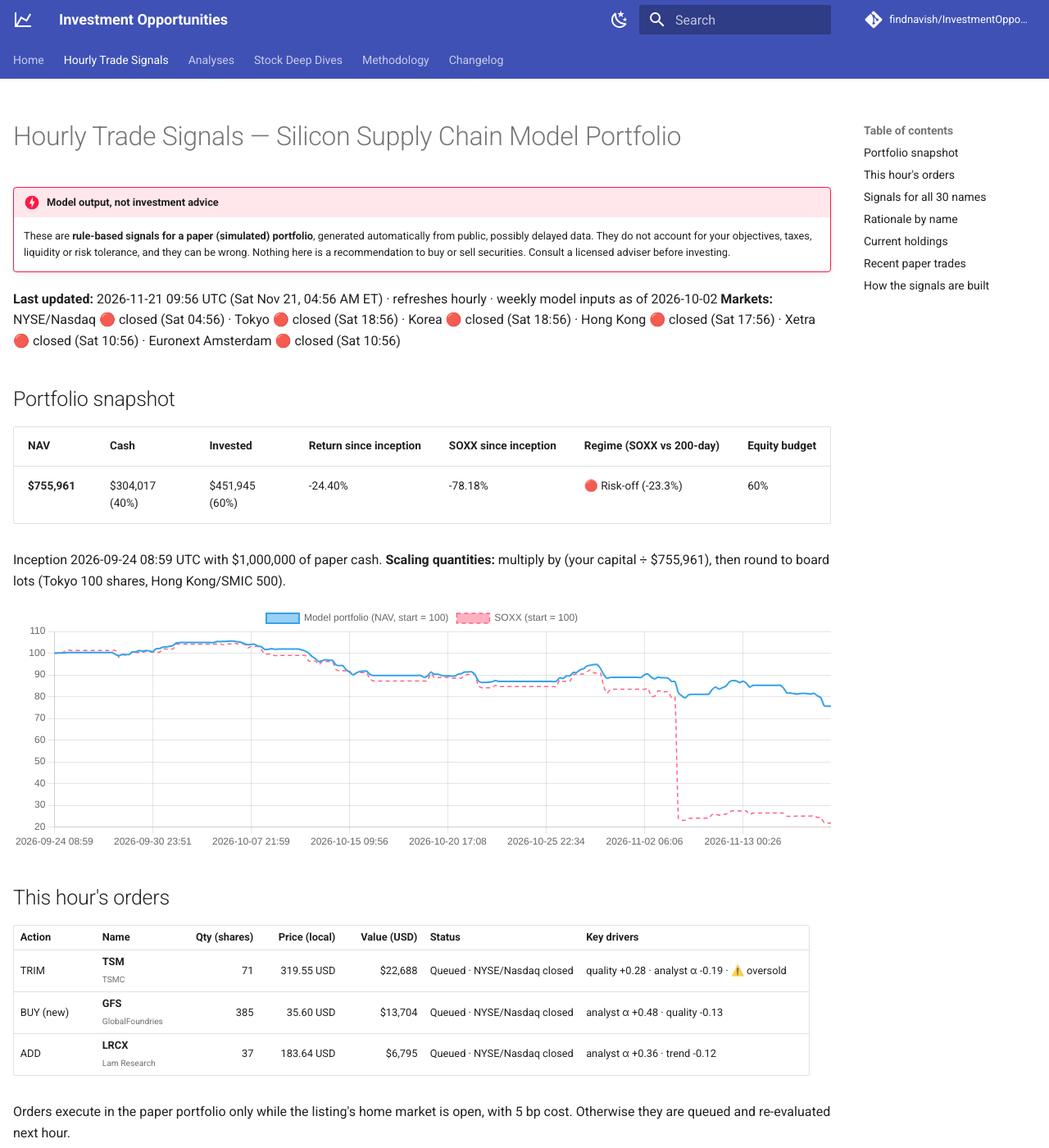
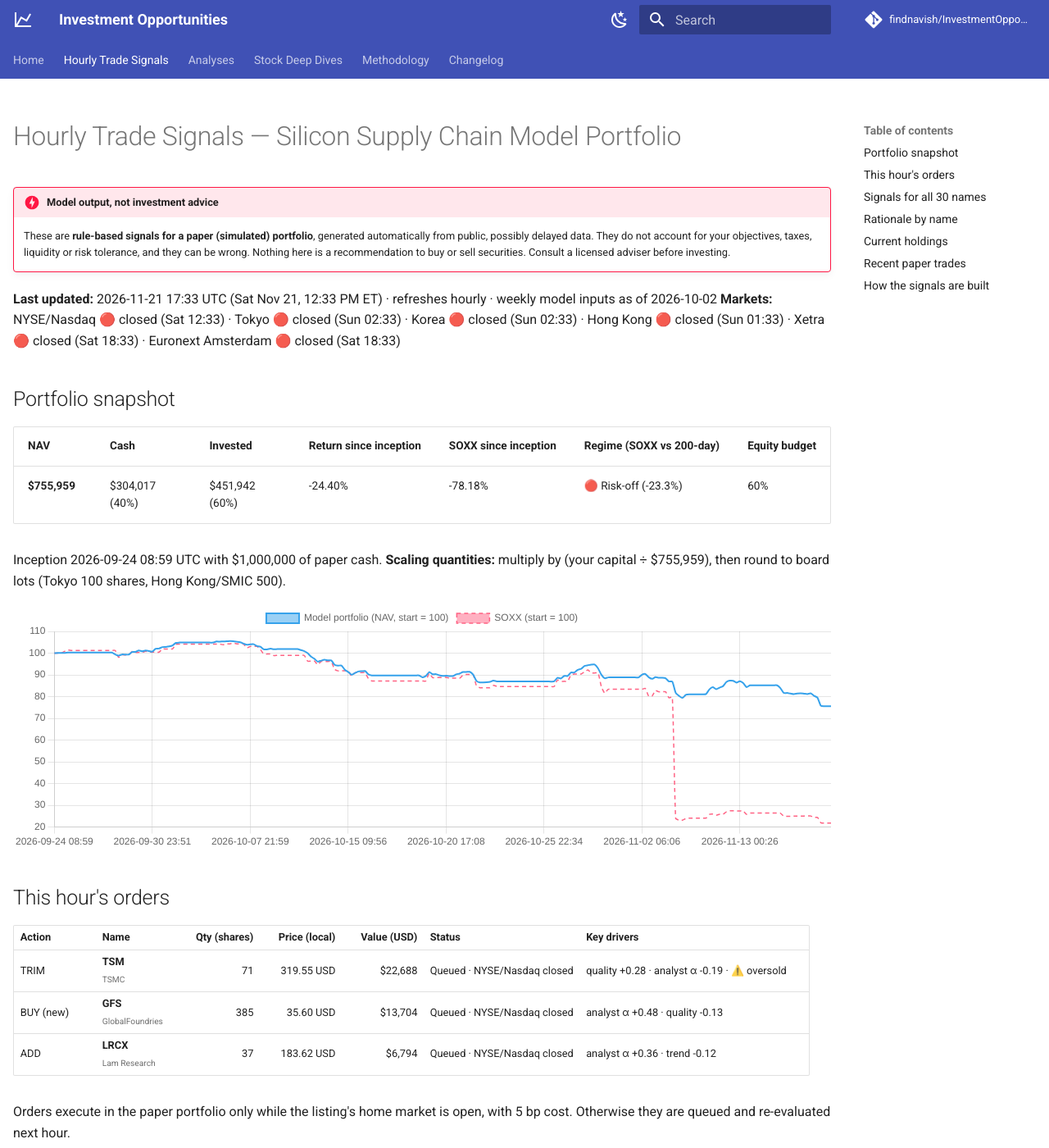
Before and after one commit to findnavish/InvestmentOpportunities, an MkDocs documentation site: the page built from docs/trade-signals/index.md, in a window 1280 px wide and 1400 px high. Shown: the whole window at 82% size. Built offline with MkDocs 1.6.1 and Material for MkDocs 9.7.7, drawn with Linux system fonts in a browser that asks for light colours; comment, search, counter and statistics services are not loaded; some of the changed text lies outside the part shown.

Commit message:
Signals update 2026-11-21 17:33 UTC

```diff
--- a/docs/trade-signals/index.md
+++ b/docs/trade-signals/index.md
@@ -8,16 +8,16 @@ hide:
 !!! danger "Model output, not investment advice"
     These are **rule-based signals for a paper (simulated) portfolio**, generated automatically from public, possibly delayed data. They do not account for your objectives, taxes, liquidity or risk tolerance, and they can be wrong. Nothing here is a recommendation to buy or sell securities. Consult a licensed adviser before investing.
 
-**Last updated:** 2026-11-21 09:56 UTC (Sat Nov 21, 04:56 AM ET) · refreshes hourly · weekly model inputs as of 2026-10-02
-**Markets:** NYSE/Nasdaq 🔴 closed (Sat 04:56) · Tokyo 🔴 closed (Sat 18:56) · Korea 🔴 closed (Sat 18:56) · Hong Kong 🔴 closed (Sat 17:56) · Xetra 🔴 closed (Sat 10:56) · Euronext Amsterdam 🔴 closed (Sat 10:56)
+**Last updated:** 2026-11-21 17:33 UTC (Sat Nov 21, 12:33 PM ET) · refreshes hourly · weekly model inputs as of 2026-10-02
+**Markets:** NYSE/Nasdaq 🔴 closed (Sat 12:33) · Tokyo 🔴 closed (Sun 02:33) · Korea 🔴 closed (Sun 02:33) · Hong Kong 🔴 closed (Sun 01:33) · Xetra 🔴 closed (Sat 18:33) · Euronext Amsterdam 🔴 closed (Sat 18:33)
 
 ## Portfolio snapshot
 
 | NAV | Cash | Invested | Return since inception | SOXX since inception | Regime (SOXX vs 200-day) | Equity budget |
 |---|---|---|---|---|---|---|
-| **$755,961** | $304,017 (40%) | $451,945 (60%) | -24.40% | -78.18% | 🔴 Risk-off (-23.3%) | 60% |
+| **$755,959** | $304,017 (40%) | $451,942 (60%) | -24.40% | -78.18% | 🔴 Risk-off (-23.3%) | 60% |
 
-Inception 2026-09-24 08:59 UTC with $1,000,000 of paper cash. **Scaling quantities:** multiply by (your capital ÷ $755,961), then round to board lots (Tokyo 100 shares, Hong Kong/SMIC 500).
+Inception 2026-09-24 08:59 UTC with $1,000,000 of paper cash. **Scaling quantities:** multiply by (your capital ÷ $755,959), then round to board lots (Tokyo 100 shares, Hong Kong/SMIC 500).
 
 <canvas id="navChart" height="90"></canvas>
 
@@ -29,7 +29,7 @@ Inception 2026-09-24 08:59 UTC with $1,000,000 of paper cash. **Scaling quantiti
 |---|---|--:|--:|--:|---|---|
 | TRIM | **TSM**<br><small>TSMC</small> | 71 | 319.55 USD | $22,688 | Queued · NYSE/Nasdaq closed | quality +0.28 · analyst α -0.19 · ⚠️ oversold |
 | BUY (new) | **GFS**<br><small>GlobalFoundries</small> | 385 | 35.60 USD | $13,704 | Queued · NYSE/Nasdaq closed | analyst α +0.48 · quality -0.13 |
-| ADD | **LRCX**<br><small>Lam Research</small> | 37 | 183.64 USD | $6,795 | Queued · NYSE/Nasdaq closed | analyst α +0.36 · trend -0.12 |
+| ADD | **LRCX**<br><small>Lam Research</small> | 37 | 183.62 USD | $6,794 | Queued · NYSE/Nasdaq closed | analyst α +0.36 · trend -0.12 |
 
 </div>
 
@@ -48,7 +48,7 @@ Sorted by score. **Weight** = current → target share of NAV. **Key drivers** =
 | 🟢🟢 Strong Buy | +1.18 | **INTC**<br><small>Intel</small> | 51.37 USD | +127% | +11.2% | +159% | -41% | 28 | -0.62 | 4.0% → 3.9% | – | analyst α +0.66 · momentum +0.30 · ⚠️ oversold, rich valuation, high σ(e) |
 | 🟢🟢 Strong Buy | +1.16 | **SK hynix**<br><small>000660.KS</small> | 1,101,000 KRW | – | +0.0% | +107% | -28% | 37 | +0.62 | 4.4% → 4.1% | – | quality +0.33 · momentum +0.20 · ⚠️ cycle-peak P/E, high σ(e) |
 | 🟢🟢 Strong Buy | +1.12 | **AMAT**<br><small>Applied Materials</small> | 302.15 USD | +111% | +8.1% | +72% | -32% | 31 | +0.03 | 5.8% → 5.6% | – | analyst α +0.41 · momentum +0.10 |
-| 🟢🟢 Strong Buy | +0.77 | **LRCX**<br><small>Lam Research</small> | 183.64 USD | +104% | +6.1% | +66% | -35% | 31 | +0.02 | 3.3% → 4.2% | ADD 37 | analyst α +0.36 · trend -0.12 |
+| 🟢🟢 Strong Buy | +0.77 | **LRCX**<br><small>Lam Research</small> | 183.62 USD | +104% | +6.1% | +66% | -35% | 31 | +0.02 | 3.3% → 4.2% | ADD 37 | analyst α +0.36 · trend -0.12 |
 | 🟢🟢 Strong Buy | +0.77 | **TER**<br><small>Teradyne</small> | 204.86 USD | +118% | +9.5% | +98% | -41% | 29 | -0.31 | 3.3% → 3.9% | – | analyst α +0.55 · trend -0.21 · ⚠️ oversold |
 | 🟢 Buy | +0.60 | **ASX**<br><small>ASE Technology</small> | 26.26 USD | +94% | +1.9% | +184% | -23% | 30 | -0.68 | 3.5% → 3.3% | – | momentum +0.35 · quality -0.28 · ⚠️ rich valuation |
 | 🟢 Buy | +0.54 | **KLAC**<br><small>KLA Corp</small> | 127.06 USD | +84% | +1.4% | +33% | -30% | 33 | +0.51 | 2.5% → 2.9% | – | quality +0.24 · analyst α +0.15 |
@@ -65,7 +65,7 @@ Sorted by score. **Weight** = current → target share of NAV. **Key drivers** =
 | 🔴 Sell | -0.46 | **NVDA**<br><small>NVIDIA</small> | 125.79 USD | – | +0.0% | +17% | -38% | 15 | +0.47 | 0.0% → 0.0% | – | quality +0.21 · momentum -0.20 · ⚠️ oversold |
 | 🔴 Sell | -0.59 | **ASMI**<br><small>ASM.AS</small> | 642.00 EUR | +76% | -1.2% | +47% | -21% | 38 | -0.10 | 0.0% → 0.0% | – | analyst α -0.15 · quality -0.06 |
 | 🔴 Sell | -0.64 | **ENTG**<br><small>Entegris</small> | 124.44 USD | +39% | -9.8% | +96% | -11% | 38 | -0.02 | 0.0% → 0.0% | – | analyst α -0.55 · trend +0.18 |
-| 🔴🔴 Strong Sell | -0.76 | **QCOM**<br><small>Qualcomm</small> | 149.95 USD | +29% | -12.0% | +13% | -12% | 35 | +0.70 | 0.0% → 0.0% | – | analyst α -0.66 · quality +0.43 |
+| 🔴🔴 Strong Sell | -0.76 | **QCOM**<br><small>Qualcomm</small> | 150.01 USD | +29% | -12.1% | +13% | -12% | 35 | +0.70 | 0.0% → 0.0% | – | analyst α -0.66 · quality +0.43 |
 | 🔴🔴 Strong Sell | -0.78 | **AVGO**<br><small>Broadcom</small> | 304.17 USD | +75% | -0.9% | -7% | -17% | 41 | +0.26 | 0.0% → 0.0% | – | momentum -0.41 · analyst α -0.12 |
 | 🔴🔴 Strong Sell | -0.79 | **TXN**<br><small>Texas Instruments</small> | 263.75 USD | +23% | -13.4% | +81% | -0% | 36 | +0.24 | 0.0% → 0.0% | – | analyst α -0.85 · trend +0.32 |
 | 🔴🔴 Strong Sell | -0.97 | **SNPS**<br><small>Synopsys</small> | 396.66 USD | +44% | -8.6% | +12% | -10% | 31 | +0.14 | 0.0% → 0.0% | – | analyst α -0.41 · momentum -0.26 |
@@ -96,7 +96,7 @@ Click a name to expand the full reasoning behind its rating and quantity.
     Within rebalance band of target 5.6%: no trade. Analyst target 638.94 USD vs 302.15 USD (+111%, 36 analysts); de-biased α +8.1% vs CAPM hurdle 11.6%. Downtrend -32% vs 200-day avg; 12-1 mom +72%; RSI 31. Quality z +0.03 (ROE 36%).
 
 ??? success "LRCX (LRCX) — 🟢🟢 Strong Buy, score +0.77"
-    **ADD 37 sh** → target 4.2% of NAV (sized ∝ score ÷ σ(e), cap 10%). Analyst target 375.06 USD vs 183.64 USD (+104%, 31 analysts); de-biased α +6.1% vs CAPM hurdle 12.6%. Downtrend -35% vs 200-day avg; 12-1 mom +66%; RSI 31. Quality z +0.02 (ROE 65%).
+    **ADD 37 sh** → target 4.2% of NAV (sized ∝ score ÷ σ(e), cap 10%). Analyst target 375.06 USD vs 183.62 USD (+104%, 31 analysts); de-biased α +6.1% vs CAPM hurdle 12.6%. Downtrend -35% vs 200-day avg; 12-1 mom +66%; RSI 31. Quality z +0.02 (ROE 65%).
 
 ??? success "TER (TER) — 🟢🟢 Strong Buy, score +0.77"
     Within rebalance band of target 3.9%: no trade. Analyst target 446.47 USD vs 204.86 USD (+118%, 15 analysts); de-biased α +9.5% vs CAPM hurdle 12.3%. Downtrend -41% vs 200-day avg; 12-1 mom +98%; RSI 29. Quality z -0.31 (ROE 20%). ⚠️ oversold.
@@ -147,7 +147,7 @@ Click a name to expand the full reasoning behind its rating and quantity.
     Avoid: not owned. Analyst target 173.36 USD vs 124.44 USD (+39%, 11 analysts); de-biased α -9.8% vs CAPM hurdle 11.0%. Downtrend -11% vs 200-day avg; 12-1 mom +96%; RSI 38. Quality z -0.02 (ROE 6%).
 
 ??? failure "QCOM (QCOM) — 🔴🔴 Strong Sell, score -0.76"
-    Avoid: not owned. Analyst target 194.13 USD vs 149.95 USD (+29%, 30 analysts); de-biased α -12.0% vs CAPM hurdle 11.9%. Downtrend -12% vs 200-day avg; 12-1 mom +13%; RSI 35. Quality z +0.70 (ROE 23%).
+    Avoid: not owned. Analyst target 194.13 USD vs 150.01 USD (+29%, 30 analysts); de-biased α -12.1% vs CAPM hurdle 11.9%. Downtrend -12% vs 200-day avg; 12-1 mom +13%; RSI 35. Quality z +0.70 (ROE 23%).
 
 ??? failure "AVGO (AVGO) — 🔴🔴 Strong Sell, score -0.78"
     Avoid: not owned. Analyst target 531.31 USD vs 304.17 USD (+75%, 47 analysts); de-biased α -0.9% vs CAPM hurdle 11.2%. Downtrend -17% vs 200-day avg; 12-1 mom -7%; RSI 41. Quality z +0.26 (ROE 31%).
@@ -183,7 +183,7 @@ Click a name to expand the full reasoning behind its rating and quantity.
 | INTC | Intel | 595 | 51.37 USD | $30,565 | 4.0% | Strong Buy |
 | ASX | ASE Technology | 1,010 | 26.26 USD | $26,528 | 3.5% | Buy |
 | TER | Teradyne | 123 | 204.86 USD | $25,198 | 3.3% | Strong Buy |
-| LRCX | Lam Research | 136 | 183.64 USD | $24,975 | 3.3% | Strong Buy |
+| LRCX | Lam Research | 136 | 183.62 USD | $24,972 | 3.3% | Strong Buy |
 | KLAC | KLA Corp | 150 | 127.06 USD | $19,059 | 2.5% | Buy |
 | IFX.DE | Infineon Technologies | 369 | 45.56 EUR | $18,448 | 2.4% | Buy |
 | 6857.T | Advantest | 100 | 24,255 JPY | $15,302 | 2.0% | Hold |
```
Also changed, not shown: docs/trade-signals/nav.json (+1 -1 lines).
